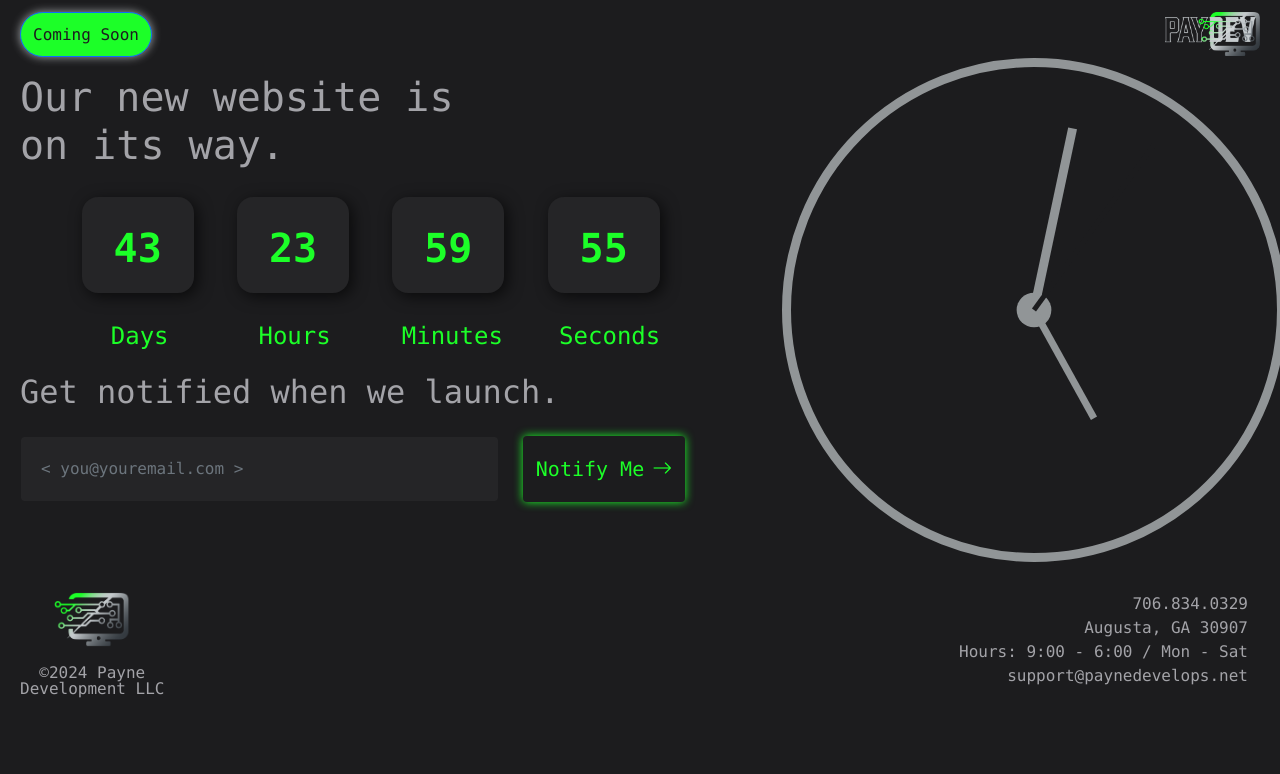
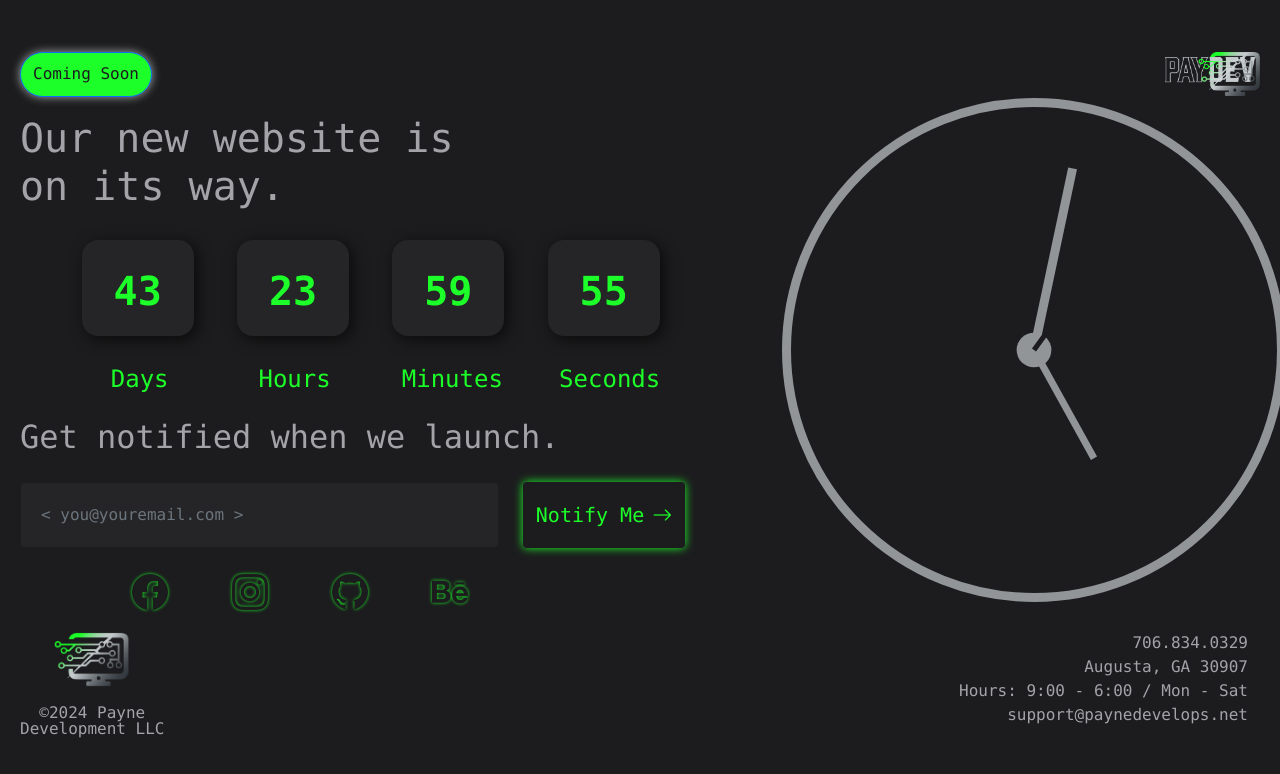
Before and after one commit to bi6poppa/coming-soon-final, a React (Vite) app: page / in a window 1280 px wide. Shown: the top 774 px of the page. Built offline with nearby package versions, Linux system fonts and the light colour scheme.

Commit message:
added socials

```diff
--- a/src/App.css
+++ b/src/App.css
@@ -16,6 +16,7 @@
   padding: 0.5rem;
   text-align: center;
   font-family: var(--paydev-font);
+  align-items: center;
 }
 
 @font-face {
@@ -33,6 +34,12 @@ h1 {
   text-align: left;
 }
 
+#banner-column {
+  display: flex;
+  flex-direction: column;
+  justify-content: space-around;
+}
+
 #countdown {
   display: flex;
   justify-content: center;
--- a/src/App.jsx
+++ b/src/App.jsx
@@ -9,6 +9,7 @@ import Row from 'react-bootstrap/Row'
 import Container from 'react-bootstrap/Container'
 import CSHeader from '@components/CSHeader/CSHeader'
 import Notify from '@components/Notify/Notify'
+import Socials from '@components/Socials/Socials'
 import './App.css'
 
 function App() {
@@ -25,6 +26,7 @@ function App() {
           </div>
           <h2 className="text-xl text-start py-3" id="launch">Get notified when we launch.</h2>
           <Notify />
+          <Socials />
         </Col>
         <Col className="col-lg-5">
           <Clock />
--- a/src/components/Socials/Socials.jsx
+++ b/src/components/Socials/Socials.jsx
@@ -0,0 +1,14 @@
+import styles from './Socials.module.css'
+
+const Socials = () => {
+  return (
+    <div className="box-socials-coming-soon d-flex justify-content-start mt-3" id={styles.socials}>
+      <a className="icon-facebook pe-5 me-3" rel="noopener" target="_blank" href="https://www.facebook.com/csraswag"><i className={`${styles.bi} bi-facebook top-socials`} /></a>
+      <a className="icon-instagram pe-5 me-3" rel="noopener" target="_blank" href="https://www.instagram.com/csraswag"><i className={`${styles.bi} bi-instagram top-socials`} /></a>
+      <a className="icon-github pe-5 me-3" rel="noopener" target="_blank" href="https://github.com/bi6poppa"><i className={`${styles.bi} bi-github top-socials`} /></a>
+      <a className="icon-behance pe-5" rel="noopener" target="_blank" href="https://www.behance.net/galleries"><i className={`${styles.bi} bi-behance top-socials`} /></a>
+  </div>
+  )
+}
+
+export default Socials;
--- /dev/null
+++ b/src/components/Socials/Socials.module.css
@@ -0,0 +1,21 @@
+.bi {
+  font-size: 2.25rem;
+  border-radius: 100%;
+  height: 0.5rem;
+  width: 0.5rem;
+  background-color: var(--sp-dark);
+  background-position: center;
+  padding-top: 0.25rem;
+  color: var(--sp-dark);
+  background-size: cover;
+  transition: text-shadow 0.5s, opacity 0.5s;
+  text-shadow: 0px 0px 3.5px var(--sp-green);
+}
+
+.bi:hover {
+  text-shadow: 0px 0px 3.5px var(--fface-red);
+}
+
+#socials {
+  margin-left: 7rem;
+}
```
